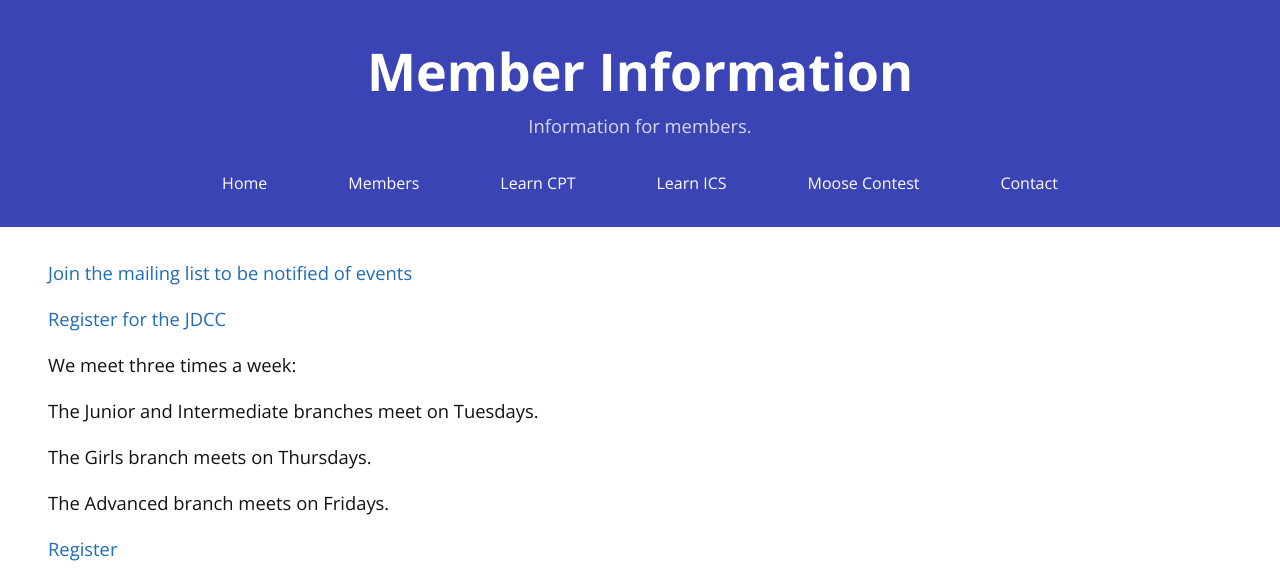
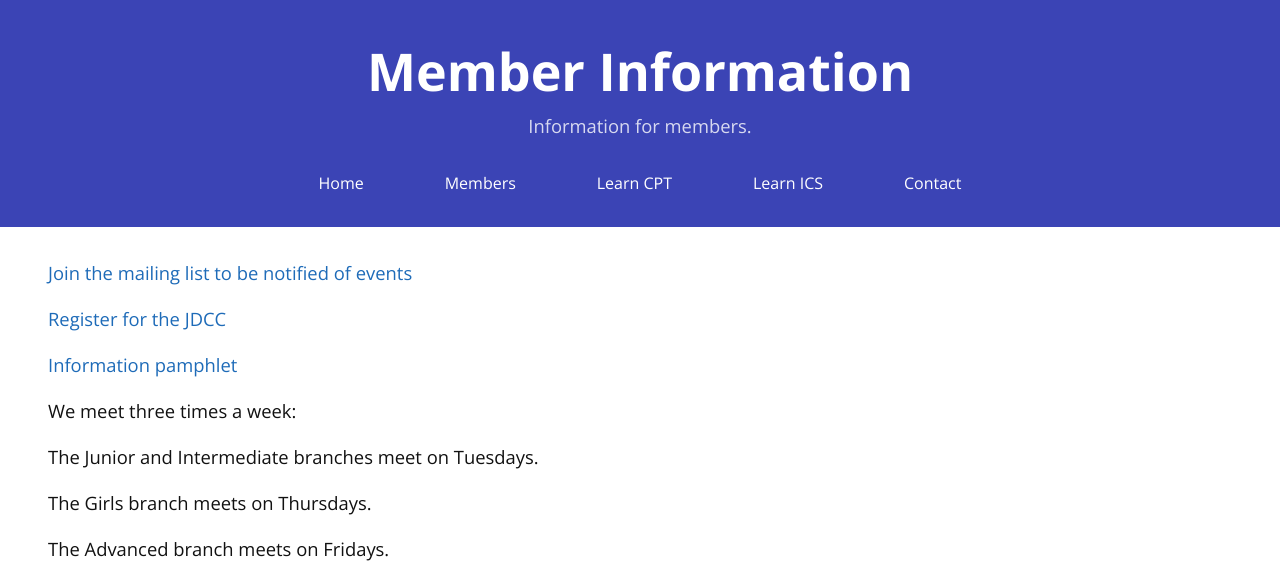
Before and after one commit to mcpt/mcpt.github.io, a Jekyll site: the page built from members.md, in a window 1280 px wide and 900 px high, cut to the strip 0-577 px from the top of the window. Built offline with Jekyll 4.4.1, drawn with Linux system fonts in a browser that asks for light colours; some of the changed text lies outside the part shown.

Commit message:
Fix stray links.
Closes #14 and closes #15.

```diff
--- a/_includes/nav.html
+++ b/_includes/nav.html
@@ -3,6 +3,5 @@
 				<a href="/members/">Members</a>
 				<a href="/cpt/">Learn CPT</a>
 				<a href="/ics/">Learn ICS</a>
-				<a href="/moose/">Moose Contest</a>
 				<a href="/contact/">Contact</a>
 			</nav>
--- a/members.md
+++ b/members.md
@@ -8,6 +8,8 @@
 [Join the mailing list to be notified of events](https://groups.google.com/d/forum/mcpt-2017-2018)
 
 [Register for the JDCC](/jdcc/)
+
+[Information pamphlet](/info-night/)
 
 We meet three times a week:
 
@@ -20,6 +22,3 @@
 [Register](/register/)
 
 <iframe title="Calendar" src="https://calendar.google.com/calendar/embed?src=qm1lonultf52u3schnqng47h88%40group.calendar.google.com&ctz=America/Toronto" scrolling="no"></iframe>
-
-[Info night](/info-night/)
-[Moose contest](/moose/)
```
